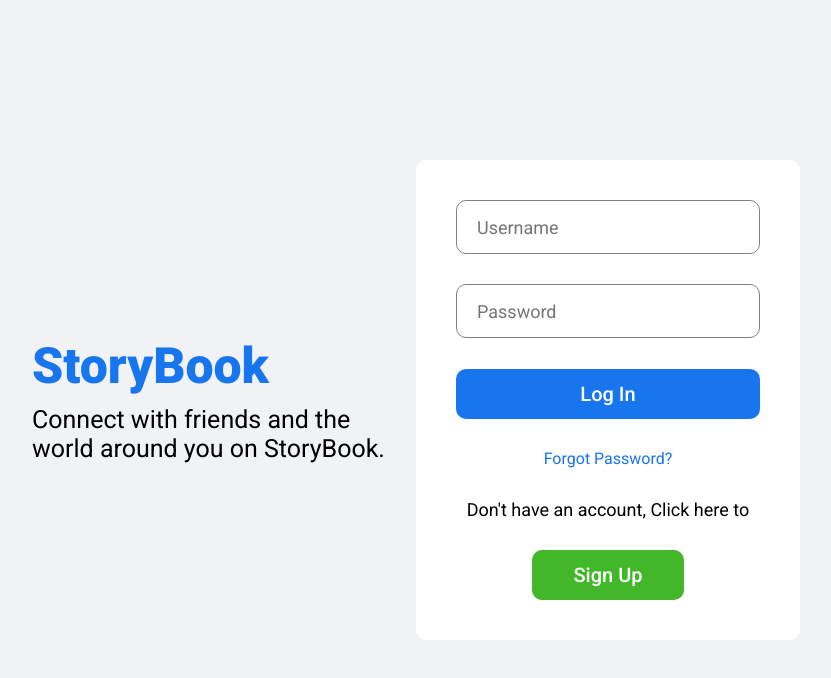
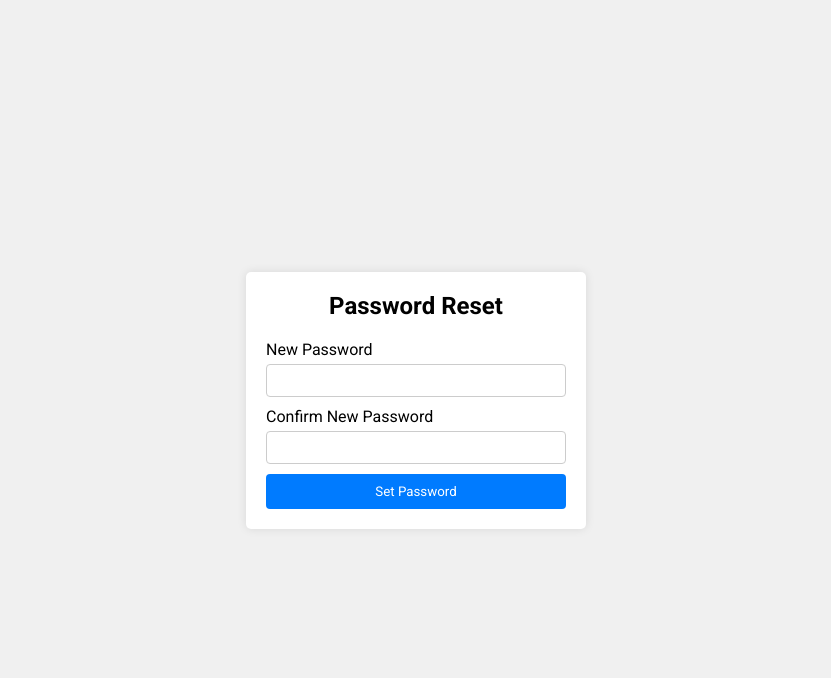
Before and after one commit to dilshankarunarathne/storybook, a React (Create React App) app in the folder client/: page /reset in a window 1280 px wide. Before the commit this address led to /login. Shown: the top 678 px of the page, without its empty margins (224-1055 px from the left). Built offline with nearby package versions, Linux system fonts and the light colour scheme.

Commit message:
reset password form

```diff
--- a/client/src/App.js
+++ b/client/src/App.js
@@ -7,6 +7,7 @@ import Home from './pages/home/Home';
 import Register from './Components/register/Register';
 import Login from "./Components/login/Login";
 import Profile from "./Components/profile/Profile";
+import ResetPassword from "./pages/reset/Reset";
 
 function App() {
     return (
@@ -15,6 +16,8 @@ function App() {
                 <Switch>
                     <Route path="/register" component={Register}/>
                     <Route path="/login" component={Login}/>
+                    <Route path="/reset" component={ResetPassword}/> {/* Add this line */}
+
                     <PrivateRoute path="/profile" component={Profile}/>
                     <PrivateRoute path="/" component={Home}/>
                 </Switch>
--- a/client/src/pages/ResetPassword.html
+++ /dev/null
@@ -1,100 +0,0 @@
-<!DOCTYPE html>
-<html lang="en">
-<head>
-    <meta charset="UTF-8">
-    <meta name="viewport" content="width=device-width, initial-scale=1.0">
-    <title>Password Reset</title>
-    <style>
-        body {
-            font-family: Arial, sans-serif;
-            display: flex;
-            justify-content: center;
-            align-items: center;
-            height: 100vh;
-            background-color: #f0f0f0;
-        }
-        .reset-container {
-            background-color: #fff;
-            padding: 20px;
-            box-shadow: 0 0 10px rgba(0, 0, 0, 0.1);
-            border-radius: 5px;
-            width: 300px;
-        }
-        .reset-container h2 {
-            text-align: center;
-            margin-bottom: 20px;
-        }
-        .reset-container label {
-            display: block;
-            margin-bottom: 5px;
-        }
-        .reset-container input {
-            width: 100%;
-            padding: 8px;
-            margin-bottom: 10px;
-            border: 1px solid #ccc;
-            border-radius: 4px;
-        }
-        .reset-container button {
-            width: 100%;
-            padding: 10px;
-            background-color: #007BFF;
-            color: white;
-            border: none;
-            border-radius: 4px;
-            cursor: pointer;
-        }
-        .reset-container button:hover {
-            background-color: #0056b3;
-        }
-        .error {
-            color: red;
-            font-size: 12px;
-            display: none;
-        }
-    </style>
-</head>
-<body>
-    <div class="reset-container">
-        <h2><strong>Password Reset</strong></h2>
-
-        <form id="resetForm">
-            <label for="newPassword">New Password</label>
-            <input type="password" id="newPassword" name="newPassword" required>
-            <label for="confirmPassword">Confirm New Password</label>
-            <input type="password" id="confirmPassword" name="confirmPassword" required>
-            <button type="button" onclick="validatePassword()">Set Password</button>
-            <p class="error" id="errorMessage"></p>
-        </form>
-    </div>
-
-    <script>
-        function validatePassword() {
-            const newPassword = document.getElementById('newPassword').value;
-            const confirmPassword = document.getElementById('confirmPassword').value;
-            const errorMessage = document.getElementById('errorMessage');
-
-            const hasNumber = /\d/;
-            const hasLetter = /[a-zA-Z]/;
-
-            if (newPassword !== confirmPassword) {
-                errorMessage.textContent = 'Passwords do not match.';
-                errorMessage.style.display = 'block';
-                return false;
-            }
-
-            if (newPassword.length < 16 && !(newPassword.length >= 8 && hasNumber.test(newPassword) && hasLetter.test(newPassword))) {
-                errorMessage.textContent = 'Password must be at least 16 characters OR at least 8 characters including a number and a letter.';
-                errorMessage.style.display = 'block';
-                return false;
-            }
-
-
-            errorMessage.style.display = 'none';
-            alert('Password has been reset successfully!');
-            document.getElementById('resetForm').reset();
-            return true;
-        }
-    </script>
-</body>
-</html>
--- /dev/null
+++ b/client/src/pages/reset/Reset.jsx
@@ -0,0 +1,48 @@
+import React from 'react';
+
+import './reset.css';
+
+function ResetPassword() {
+    const validatePassword = () => {
+        const newPassword = document.getElementById('newPassword').value;
+        const confirmPassword = document.getElementById('confirmPassword').value;
+        const errorMessage = document.getElementById('errorMessage');
+
+        const hasNumber = /\d/;
+        const hasLetter = /[a-zA-Z]/;
+
+        if (newPassword !== confirmPassword) {
+            errorMessage.textContent = 'Passwords do not match.';
+            errorMessage.style.display = 'block';
+            return false;
+        }
+
+        if (newPassword.length < 16 && !(newPassword.length >= 8 && hasNumber.test(newPassword) && hasLetter.test(newPassword))) {
+            errorMessage.textContent = 'Password must be at least 16 characters OR at least 8 characters including a number and a letter.';
+            errorMessage.style.display = 'block';
+            return false;
+        }
+
+        errorMessage.style.display = 'none';
+        alert('Password has been reset successfully!');
+        document.getElementById('resetForm').reset();
+        return true;
+    }
+
+    return (
+        <div className="reset-container">
+            <h2><strong>Password Reset</strong></h2>
+
+            <form id="resetForm">
+                <label htmlFor="newPassword">New Password</label>
+                <input type="password" id="newPassword" name="newPassword" required />
+                <label htmlFor="confirmPassword">Confirm New Password</label>
+                <input type="password" id="confirmPassword" name="confirmPassword" required />
+                <button type="button" onClick={validatePassword}>Set Password</button>
+                <p className="error" id="errorMessage"></p>
+            </form>
+        </div>
+    );
+}
+
+export default ResetPassword;
--- /dev/null
+++ b/client/src/pages/reset/reset.css
@@ -0,0 +1,54 @@
+body {
+    font-family: Arial, sans-serif;
+    display: flex;
+    justify-content: center;
+    align-items: center;
+    height: 100vh;
+    background-color: #f0f0f0;
+}
+
+.reset-container {
+    background-color: #fff;
+    padding: 20px;
+    box-shadow: 0 0 10px rgba(0, 0, 0, 0.1);
+    border-radius: 5px;
+    width: 300px;
+}
+
+.reset-container h2 {
+    text-align: center;
+    margin-bottom: 20px;
+}
+
+.reset-container label {
+    display: block;
+    margin-bottom: 5px;
+}
+
+.reset-container input {
+    width: 94%;
+    padding: 8px;
+    margin-bottom: 10px;
+    border: 1px solid #ccc;
+    border-radius: 4px;
+}
+
+.reset-container button {
+    width: 100%;
+    padding: 10px;
+    background-color: #007BFF;
+    color: white;
+    border: none;
+    border-radius: 4px;
+    cursor: pointer;
+}
+
+.reset-container button:hover {
+    background-color: #0056b3;
+}
+
+.error {
+    color: red;
+    font-size: 12px;
+    display: none;
+}
```
